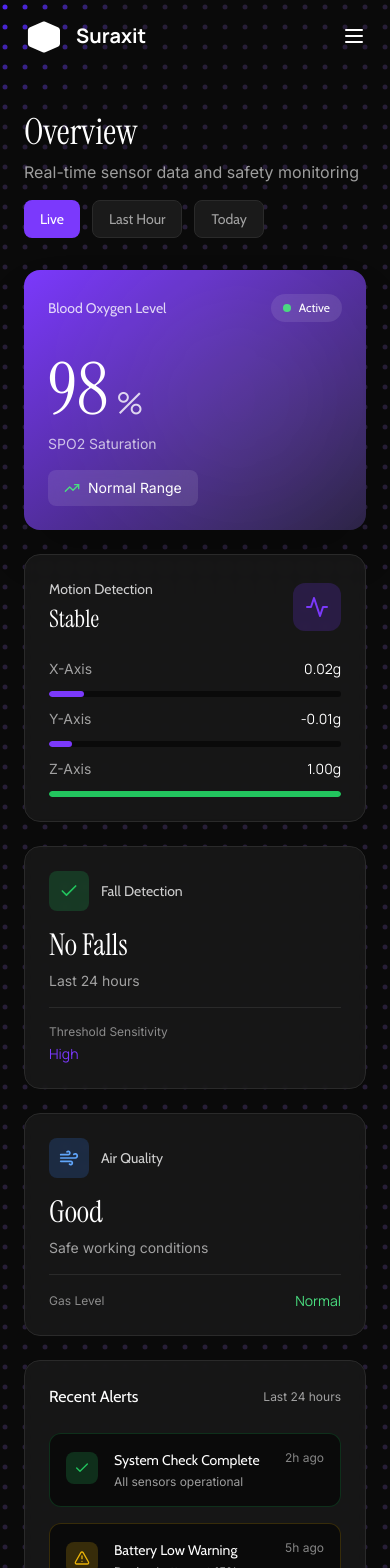
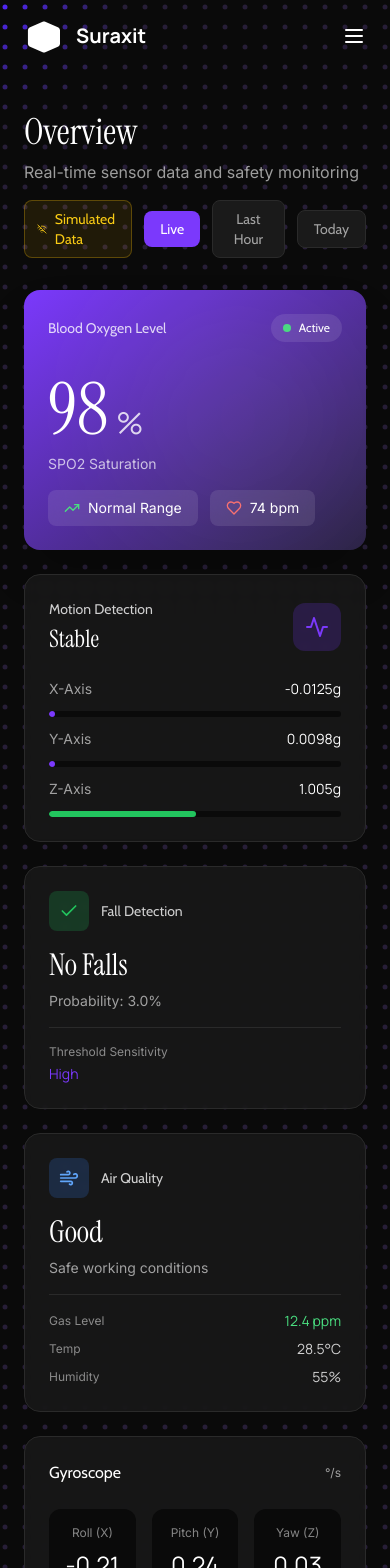
Before and after one commit to lavanyajain14/Suraxit, a React (Vite) app in the folder software/: page /dashboard in a window 390 px wide. Shown: the top 1568 px of the page. Built offline with nearby package versions, Linux system fonts and the light colour scheme; no server answers.

Commit message:
feat: update requirements and implement sensor data fetching with fall detection

```diff
--- /dev/null
+++ b/software/src/hooks/useSensorData.js
@@ -0,0 +1,83 @@
+import { useState, useEffect, useRef, useCallback } from 'react'
+
+const API_BASE = 'http://localhost:5000/api'
+
+
+export function useSensorData(intervalMs = 1500) {
+  const [data, setData] = useState(null)
+  const [connected, setConnected] = useState(false)
+  const [error, setError] = useState(null)
+  const timerRef = useRef(null)
+
+  const fetchData = useCallback(async () => {
+    try {
+      const res = await fetch(`${API_BASE}/sensors`, { signal: AbortSignal.timeout(3000) })
+      if (!res.ok) throw new Error(`HTTP ${res.status}`)
+      const json = await res.json()
+      setData(json)
+      setConnected(true)
+      setError(null)
+    } catch (err) {
+      setConnected(false)
+      setError(err.message)
+      setData(getFallbackData())
+    }
+  }, [])
+
+  useEffect(() => {
+    fetchData()
+    timerRef.current = setInterval(fetchData, intervalMs)
+    return () => clearInterval(timerRef.current)
+  }, [fetchData, intervalMs])
+
+  return { data, connected, error }
+}
+
+function getFallbackData() {
+  const t = Date.now() / 1000
+  return {
+    spo2: {
+      value: 97 + Math.round(Math.sin(t * 0.1) * 1),
+      status: 'Normal Range',
+      unit: '%'
+    },
+    heart_rate: {
+      value: 72 + Math.round(Math.sin(t * 0.2) * 3),
+      unit: 'bpm'
+    },
+    accelerometer: {
+      x: +(0.02 * Math.sin(t * 0.5)).toFixed(4),
+      y: +(-0.01 * Math.cos(t * 0.3)).toFixed(4),
+      z: +(1.0 + 0.005 * Math.sin(t * 0.7)).toFixed(4),
+      magnitude: 1.0002,
+      activity: 'Stable'
+    },
+    gyroscope: {
+      x: +(Math.random() * 0.6 - 0.3).toFixed(2),
+      y: +(Math.random() * 0.6 - 0.3).toFixed(2),
+      z: +(Math.random() * 0.3 - 0.15).toFixed(2)
+    },
+    fall_detection: {
+      probability: 0.03,
+      detected: false,
+      status: 'No Falls',
+      sensitivity: 'High'
+    },
+    environment: {
+      gas_ppm: 12.4,
+      air_quality: 'Good',
+      air_status: 'Safe working conditions',
+      temperature: 28.5,
+      humidity: 55
+    },
+    devices: {
+      esp32: { status: 'Online', connection: 'Connected' },
+      mpu6050: { status: 'Active', connection: 'Streaming' },
+      spo2_sensor: { status: 'Active', connection: '97% Ready' },
+      buzzer: { status: 'Standby', connection: 'Ready' }
+    },
+    timestamp: Date.now() / 1000
+  }
+}
+
+export default useSensorData
--- a/software/src/pages/Dashboard.jsx
+++ b/software/src/pages/Dashboard.jsx
@@ -1,23 +1,39 @@
-import { ArrowUpRight, Activity, Wind, Droplet, AlertTriangle, Check, X, TrendingUp, Radio } from 'lucide-react'
+import { ArrowUpRight, Activity, Wind, Droplet, AlertTriangle, Check, TrendingUp, TrendingDown, Radio, Heart, Thermometer, Droplets, Wifi, WifiOff } from 'lucide-react'
 import Navbar from '../components/Navbar'
 import DotGrid from '../components/DotGrid'
+import { useSensorData } from '../hooks/useSensorData'
 
 const Dashboard = () => {
+  const { data, connected } = useSensorData(1500)
+
+  if (!data) {
+    return (
+      <div className="relative min-h-screen bg-[#0a0a0a] flex items-center justify-center">
+        <div className="absolute inset-0 z-0">
+          <DotGrid dotSize={5} gap={15} baseColor="#271E37" activeColor="#5227FF" proximity={120} shockRadius={250} shockStrength={5} resistance={750} returnDuration={1.5} />
+        </div>
+        <div className="relative z-10 text-center">
+          <div className="w-8 h-8 border-2 border-primary border-t-transparent rounded-full animate-spin mx-auto mb-4"></div>
+          <p className="font-inter text-white/60">Loading sensor data...</p>
+        </div>
+      </div>
+    )
+  }
+
+  const { spo2, heart_rate, accelerometer, gyroscope, fall_detection, environment, devices } = data
+
+  const axPct = Math.min(Math.abs(accelerometer.x) / 2 * 100, 100)
+  const ayPct = Math.min(Math.abs(accelerometer.y) / 2 * 100, 100)
+  const azPct = Math.min(Math.abs(accelerometer.z) / 2 * 100, 100)
+
+  const fallColor = fall_detection.detected ? 'red' : 'green'
+  const spo2Trend = spo2.value >= 95
+
   return (
     <div className="relative min-h-screen bg-[#0a0a0a]">
       {/* DotGrid Background */}
       <div className="absolute inset-0 z-0">
-        <DotGrid
-          dotSize={5}
-          gap={15}
-          baseColor="#271E37"
-          activeColor="#5227FF"
-          proximity={120}
-          shockRadius={250}
-          shockStrength={5}
-          resistance={750}
-          returnDuration={1.5}
-        />
+        <DotGrid dotSize={5} gap={15} baseColor="#271E37" activeColor="#5227FF" proximity={120} shockRadius={250} shockStrength={5} resistance={750} returnDuration={1.5} />
       </div>
 
       <Navbar />
@@ -31,7 +47,11 @@ const Dashboard = () => {
               Real-time sensor data and safety monitoring
             </p>
           </div>
-          <div className="flex gap-3 mt-4 md:mt-0">
+          <div className="flex items-center gap-3 mt-4 md:mt-0">
+            <div className={`flex items-center gap-2 px-3 py-2 rounded-lg border font-cabin text-sm ${connected ? 'bg-green-500/10 border-green-500/30 text-green-400' : 'bg-yellow-500/10 border-yellow-500/30 text-yellow-400'}`}>
+              {connected ? <Wifi size={14} /> : <WifiOff size={14} />}
+              {connected ? 'ML Server Connected' : 'Simulated Data'}
+            </div>
             <button className="px-4 py-2 bg-primary rounded-lg font-cabin text-sm text-white">
               Live
             </button>
@@ -47,7 +67,6 @@ const Dashboard = () => {
         {/* Bento Grid */}
         <div className="grid grid-cols-1 md:grid-cols-2 lg:grid-cols-4 gap-6 auto-rows-auto">
 
-          {/* Large Feature Card - SPO2 Monitor */}
           <div className="lg:col-span-2 lg:row-span-2 bg-gradient-to-br from-primary to-accent rounded-2xl p-6 md:p-8 shadow-2xl relative overflow-hidden group hover:shadow-primary/20 transition-all duration-300">
             <div className="absolute top-0 right-0 w-64 h-64 bg-white/5 rounded-full blur-3xl"></div>
             <div className="relative z-10">
@@ -60,24 +79,29 @@ const Dashboard = () => {
               </div>
               <div className="mb-4">
                 <div className="flex items-baseline gap-2">
-                  <span className="font-serif text-7xl md:text-8xl text-white">98</span>
-                  <span className="font-manrope text-3xl text-white/80">%</span>
+                  <span className="font-serif text-7xl md:text-8xl text-white transition-all duration-500">{spo2.value}</span>
+                  <span className="font-manrope text-3xl text-white/80">{spo2.unit}</span>
                 </div>
                 <p className="font-inter text-sm text-white/70 mt-2">SPO2 Saturation</p>
               </div>
-              <div className="inline-flex items-center gap-2 px-4 py-2 bg-white/10 backdrop-blur rounded-lg">
-                <TrendingUp size={16} className="text-green-400" />
-                <span className="font-inter text-sm text-white">Normal Range</span>
+              <div className="flex flex-wrap gap-3">
+                <div className="inline-flex items-center gap-2 px-4 py-2 bg-white/10 backdrop-blur rounded-lg">
+                  {spo2Trend ? <TrendingUp size={16} className="text-green-400" /> : <TrendingDown size={16} className="text-red-400" />}
+                  <span className="font-inter text-sm text-white">{spo2.status}</span>
+                </div>
+                <div className="inline-flex items-center gap-2 px-4 py-2 bg-white/10 backdrop-blur rounded-lg">
+                  <Heart size={16} className="text-red-400" />
+                  <span className="font-inter text-sm text-white">{heart_rate.value} {heart_rate.unit}</span>
+                </div>
               </div>
             </div>
           </div>
 
-          {/* Accelerometer Activity */}
           <div className="lg:col-span-2 bg-[#1a1a1a]/80 backdrop-blur-sm border border-[#2a2a2a] rounded-2xl p-6 hover:border-primary/30 transition-all duration-300">
             <div className="flex items-center justify-between mb-4">
               <div>
                 <h3 className="font-cabin text-sm text-white/80 mb-1">Motion Detection</h3>
-                <p className="font-serif text-2xl text-white">Stable</p>
+                <p className="font-serif text-2xl text-white">{accelerometer.activity}</p>
               </div>
               <div className="w-12 h-12 bg-primary/20 rounded-xl flex items-center justify-center">
                 <Activity size={24} className="text-primary" />
@@ -86,97 +110,100 @@ const Dashboard = () => {
             <div className="space-y-3 mt-6">
               <div className="flex justify-between items-center">
                 <span className="font-inter text-sm text-white/60">X-Axis</span>
-                <span className="font-manrope text-sm text-white">0.02g</span>
+                <span className="font-manrope text-sm text-white">{accelerometer.x}g</span>
               </div>
               <div className="w-full h-1.5 bg-[#0a0a0a] rounded-full overflow-hidden">
-                <div className="h-full bg-primary w-[12%] rounded-full"></div>
+                <div className="h-full bg-primary rounded-full transition-all duration-700" style={{ width: `${Math.max(axPct, 2)}%` }}></div>
               </div>
               <div className="flex justify-between items-center">
                 <span className="font-inter text-sm text-white/60">Y-Axis</span>
-                <span className="font-manrope text-sm text-white">-0.01g</span>
+                <span className="font-manrope text-sm text-white">{accelerometer.y}g</span>
               </div>
               <div className="w-full h-1.5 bg-[#0a0a0a] rounded-full overflow-hidden">
-                <div className="h-full bg-primary w-[8%] rounded-full"></div>
+                <div className="h-full bg-primary rounded-full transition-all duration-700" style={{ width: `${Math.max(ayPct, 2)}%` }}></div>
               </div>
               <div className="flex justify-between items-center">
                 <span className="font-inter text-sm text-white/60">Z-Axis</span>
-                <span className="font-manrope text-sm text-white">1.00g</span>
+                <span className="font-manrope text-sm text-white">{accelerometer.z}g</span>
               </div>
               <div className="w-full h-1.5 bg-[#0a0a0a] rounded-full overflow-hidden">
-                <div className="h-full bg-green-500 w-[100%] rounded-full"></div>
+                <div className="h-full bg-green-500 rounded-full transition-all duration-700" style={{ width: `${Math.max(azPct, 2)}%` }}></div>
               </div>
             </div>
           </div>
 
-          {/* Fall Detection Status */}
-          <div className="bg-[#1a1a1a]/80 backdrop-blur-sm border border-[#2a2a2a] rounded-2xl p-6 hover:border-green-500/30 transition-all duration-300">
+          <div className={`bg-[#1a1a1a]/80 backdrop-blur-sm border rounded-2xl p-6 transition-all duration-300 ${fall_detection.detected ? 'border-red-500/50 hover:border-red-500/80' : 'border-[#2a2a2a] hover:border-green-500/30'}`}>
             <div className="flex items-center gap-3 mb-4">
-              <div className="w-10 h-10 bg-green-500/20 rounded-lg flex items-center justify-center">
-                <Check size={20} className="text-green-500" />
+              <div className={`w-10 h-10 rounded-lg flex items-center justify-center ${fall_detection.detected ? 'bg-red-500/20' : 'bg-green-500/20'}`}>
+                {fall_detection.detected
+                  ? <AlertTriangle size={20} className="text-red-500 animate-pulse" />
+                  : <Check size={20} className="text-green-500" />
+                }
               </div>
               <h3 className="font-cabin text-sm text-white/80">Fall Detection</h3>
             </div>
-            <p className="font-serif text-3xl text-white mb-2">No Falls</p>
-            <p className="font-inter text-sm text-white/60">Last 24 hours</p>
+            <p className={`font-serif text-3xl mb-2 ${fall_detection.detected ? 'text-red-400' : 'text-white'}`}>
+              {fall_detection.status}
+            </p>
+            <p className="font-inter text-sm text-white/60">
+              Probability: {(fall_detection.probability * 100).toFixed(1)}%
+            </p>
             <div className="mt-4 pt-4 border-t border-[#2a2a2a]">
               <p className="font-inter text-xs text-white/50">Threshold Sensitivity</p>
-              <p className="font-manrope text-sm text-primary mt-1">High</p>
+              <p className="font-manrope text-sm text-primary mt-1">{fall_detection.sensitivity}</p>
             </div>
           </div>
 
-          {/* Environmental Monitor */}
-          <div className="bg-[#1a1a1a]/80 backdrop-blur-sm border border-[#2a2a2a] rounded-2xl p-6 hover:border-primary/30 transition-all duration-300">
+          <div className={`bg-[#1a1a1a]/80 backdrop-blur-sm border rounded-2xl p-6 transition-all duration-300 ${environment.air_quality === 'Hazardous' ? 'border-red-500/50' : 'border-[#2a2a2a] hover:border-primary/30'}`}>
             <div className="flex items-center gap-3 mb-4">
-              <div className="w-10 h-10 bg-blue-500/20 rounded-lg flex items-center justify-center">
-                <Wind size={20} className="text-blue-400" />
+              <div className={`w-10 h-10 rounded-lg flex items-center justify-center ${environment.air_quality === 'Good' ? 'bg-blue-500/20' : environment.air_quality === 'Moderate' ? 'bg-yellow-500/20' : 'bg-red-500/20'}`}>
+                <Wind size={20} className={environment.air_quality === 'Good' ? 'text-blue-400' : environment.air_quality === 'Moderate' ? 'text-yellow-400' : 'text-red-400'} />
               </div>
               <h3 className="font-cabin text-sm text-white/80">Air Quality</h3>
             </div>
-            <p className="font-serif text-3xl text-white mb-2">Good</p>
-            <p className="font-inter text-sm text-white/60">Safe working conditions</p>
-            <div className="mt-4 pt-4 border-t border-[#2a2a2a]">
+            <p className={`font-serif text-3xl mb-2 ${environment.air_quality === 'Hazardous' ? 'text-red-400' : 'text-white'}`}>
+              {environment.air_quality}
+            </p>
+            <p className="font-inter text-sm text-white/60">{environment.air_status}</p>
+            <div className="mt-4 pt-4 border-t border-[#2a2a2a] space-y-2">
               <div className="flex items-center justify-between">
                 <span className="font-inter text-xs text-white/50">Gas Level</span>
-                <span className="font-manrope text-sm text-green-400">Normal</span>
+                <span className={`font-manrope text-sm ${environment.gas_ppm < 25 ? 'text-green-400' : environment.gas_ppm < 50 ? 'text-yellow-400' : 'text-red-400'}`}>
+                  {environment.gas_ppm} ppm
+                </span>
+              </div>
+              <div className="flex items-center justify-between">
+                <span className="font-inter text-xs text-white/50">Temp</span>
+                <span className="font-manrope text-sm text-white/80">{environment.temperature}°C</span>
+              </div>
+              <div className="flex items-center justify-between">
+                <span className="font-inter text-xs text-white/50">Humidity</span>
+                <span className="font-manrope text-sm text-white/80">{environment.humidity}%</span>
               </div>
             </div>
           </div>
 
-          {/* Recent Alerts */}
           <div className="lg:col-span-2 bg-[#1a1a1a]/80 backdrop-blur-sm border border-[#2a2a2a] rounded-2xl p-6 hover:border-primary/30 transition-all duration-300">
             <div className="flex items-center justify-between mb-6">
-              <h3 className="font-cabin text-base text-white">Recent Alerts</h3>
-              <span className="font-inter text-xs text-white/60">Last 24 hours</span>
+              <h3 className="font-cabin text-base text-white">Gyroscope</h3>
+              <span className="font-inter text-xs text-white/60">°/s</span>
             </div>
-            <div className="space-y-4">
-              <div className="flex items-start gap-4 p-4 bg-[#0a0a0a] rounded-xl border border-green-500/20">
-                <div className="w-8 h-8 bg-green-500/20 rounded-lg flex items-center justify-center flex-shrink-0 mt-0.5">
-                  <Check size={16} className="text-green-500" />
-                </div>
-                <div className="flex-1">
-                  <div className="flex items-start justify-between mb-1">
-                    <p className="font-cabin text-sm text-white">System Check Complete</p>
-                    <span className="font-inter text-xs text-white/50">2h ago</span>
-                  </div>
-                  <p className="font-inter text-xs text-white/60">All sensors operational</p>
-                </div>
+            <div className="grid grid-cols-3 gap-4">
+              <div className="p-4 bg-[#0a0a0a] rounded-xl text-center">
+                <p className="font-inter text-xs text-white/50 mb-2">Roll (X)</p>
+                <p className="font-manrope text-2xl text-white">{gyroscope.x}</p>
               </div>
-              <div className="flex items-start gap-4 p-4 bg-[#0a0a0a] rounded-xl border border-yellow-500/20">
-                <div className="w-8 h-8 bg-yellow-500/20 rounded-lg flex items-center justify-center flex-shrink-0 mt-0.5">
-                  <AlertTriangle size={16} className="text-yellow-500" />
-                </div>
-                <div className="flex-1">
-                  <div className="flex items-start justify-between mb-1">
-                    <p className="font-cabin text-sm text-white">Battery Low Warning</p>
-                    <span className="font-inter text-xs text-white/50">5h ago</span>
-                  </div>
-                  <p className="font-inter text-xs text-white/60">Device battery at 15%</p>
-                </div>
+              <div className="p-4 bg-[#0a0a0a] rounded-xl text-center">
+                <p className="font-inter text-xs text-white/50 mb-2">Pitch (Y)</p>
+                <p className="font-manrope text-2xl text-white">{gyroscope.y}</p>
+              </div>
+              <div className="p-4 bg-[#0a0a0a] rounded-xl text-center">
+                <p className="font-inter text-xs text-white/50 mb-2">Yaw (Z)</p>
+                <p className="font-manrope text-2xl text-white">{gyroscope.z}</p>
               </div>
             </div>
           </div>
 
-          {/* Device Status Grid */}
           <div className="lg:col-span-2 bg-[#1a1a1a]/80 backdrop-blur-sm border border-[#2a2a2a] rounded-2xl p-6 hover:border-primary/30 transition-all duration-300">
             <h3 className="font-cabin text-base text-white mb-6">Device Status</h3>
             <div className="grid grid-cols-2 gap-4">
@@ -185,37 +212,36 @@ const Dashboard = () => {
                   <Radio size={16} className="text-primary" />
                   <span className="font-cabin text-xs text-white/60">ESP32</span>
                 </div>
-                <p className="font-manrope text-lg text-white mb-1">Online</p>
-                <p className="font-inter text-xs text-green-400">Connected</p>
+                <p className="font-manrope text-lg text-white mb-1">{devices.esp32.status}</p>
+                <p className="font-inter text-xs text-green-400">{devices.esp32.connection}</p>
               </div>
               <div className="p-4 bg-[#0a0a0a] rounded-xl">
                 <div className="flex items-center gap-2 mb-3">
                   <Activity size={16} className="text-blue-400" />
                   <span className="font-cabin text-xs text-white/60">MPU6050</span>
                 </div>
-                <p className="font-manrope text-lg text-white mb-1">Active</p>
-                <p className="font-inter text-xs text-green-400">Streaming</p>
+                <p className="font-manrope text-lg text-white mb-1">{devices.mpu6050.status}</p>
+                <p className="font-inter text-xs text-green-400">{devices.mpu6050.connection}</p>
               </div>
               <div className="p-4 bg-[#0a0a0a] rounded-xl">
                 <div className="flex items-center gap-2 mb-3">
                   <Droplet size={16} className="text-red-400" />
                   <span className="font-cabin text-xs text-white/60">SPO2 Sensor</span>
                 </div>
-                <p className="font-manrope text-lg text-white mb-1">Active</p>
-                <p className="font-inter text-xs text-green-400">98% Ready</p>
+                <p className="font-manrope text-lg text-white mb-1">{devices.spo2_sensor.status}</p>
+                <p className="font-inter text-xs text-green-400">{devices.spo2_sensor.connection}</p>
               </div>
               <div className="p-4 bg-[#0a0a0a] rounded-xl">
                 <div className="flex items-center gap-2 mb-3">
-                  <AlertTriangle size={16} className="text-yellow-400" />
+                  <AlertTriangle size={16} className={devices.buzzer.status === 'ALERT' ? 'text-red-400 animate-pulse' : 'text-yellow-400'} />
                   <span className="font-cabin text-xs text-white/60">Buzzer</span>
                 </div>
-                <p className="font-manrope text-lg text-white mb-1">Standby</p>
-                <p className="font-inter text-xs text-white/60">Ready</p>
+                <p className={`font-manrope text-lg mb-1 ${devices.buzzer.status === 'ALERT' ? 'text-red-400' : 'text-white'}`}>{devices.buzzer.status}</p>
+                <p className="font-inter text-xs text-white/60">{devices.buzzer.connection}</p>
               </div>
             </div>
           </div>
 
-          {/* Quick Actions */}
           <div className="lg:col-span-4 bg-[#1a1a1a]/80 backdrop-blur-sm border border-[#2a2a2a] rounded-2xl p-6 hover:border-primary/30 transition-all duration-300">
             <h3 className="font-cabin text-base text-white mb-6">Quick Actions</h3>
             <div className="grid grid-cols-1 md:grid-cols-3 gap-4">
```
Also changed, not shown: 2 other files (tests, documents, lock files or other folders).
